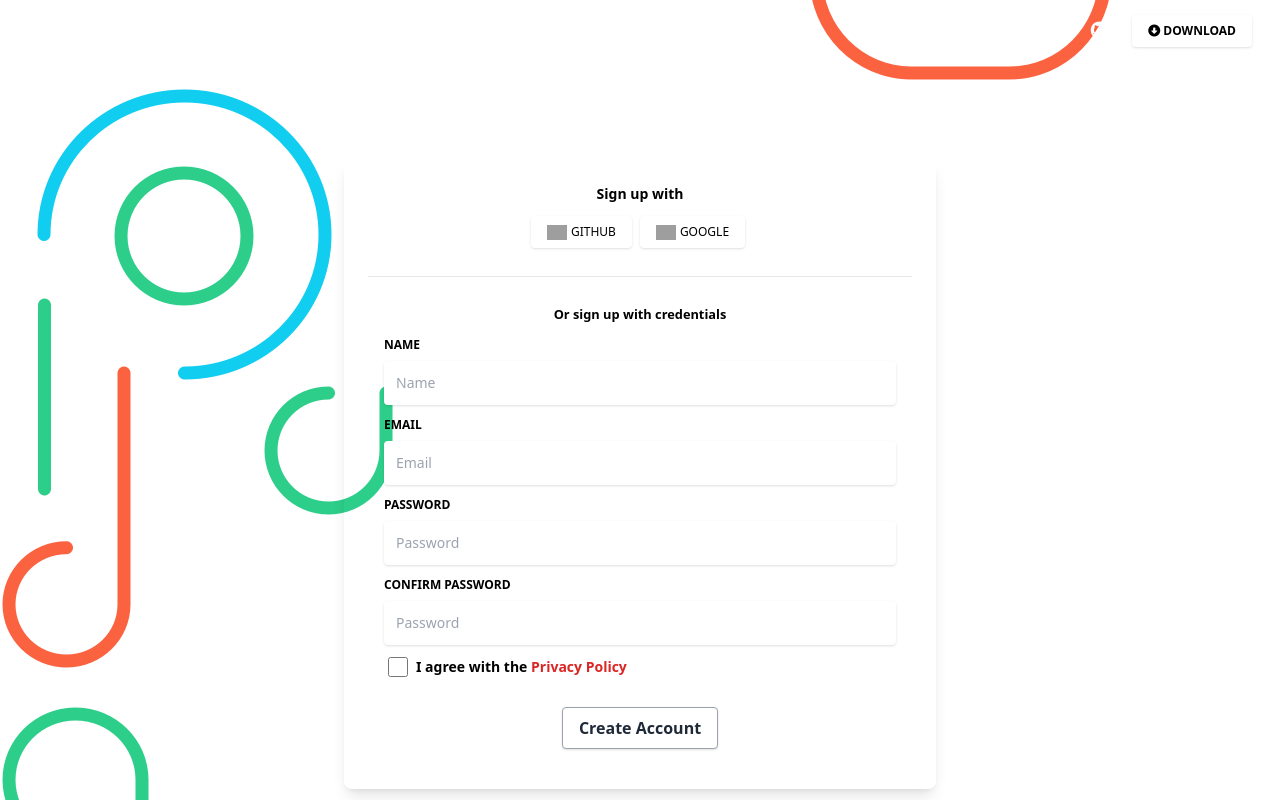
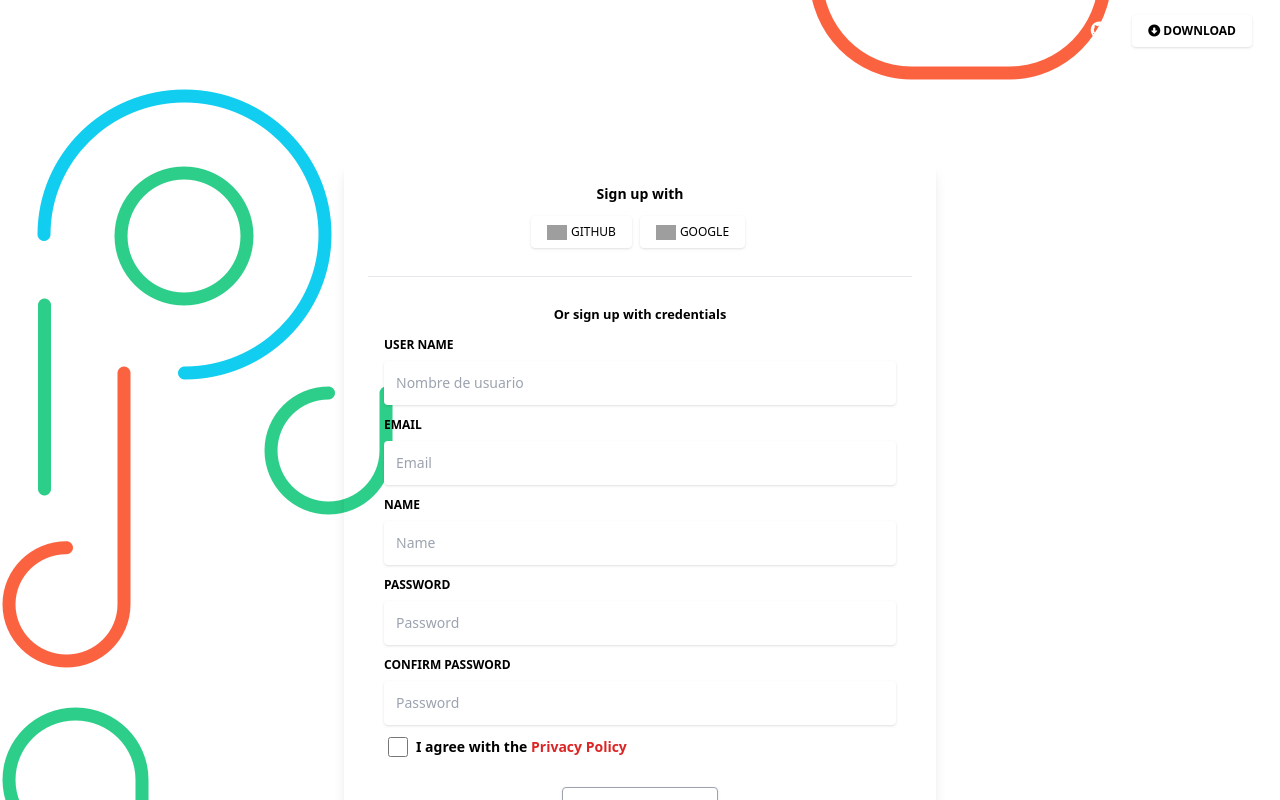
Before and after one commit to charsdel/front-adminigle, an Angular app: page /auth/register in a window 1280 px wide. Shown: the top 800 px of the page. Built offline with nearby package versions, Linux system fonts and the light colour scheme; grey boxes are pictures that could not be loaded; what ngx-pagination would draw is missing.

Commit message:
actualizacion del login para usarlo con user name

```diff
--- a/src/app/services/shared/auth.service.ts
+++ b/src/app/services/shared/auth.service.ts
@@ -4,8 +4,9 @@
 
 
 export class User {
+  username!: String;
+  email!: String;
   name!: String;
-  email!: String;
   password!: String;
   password_confirmation!: String;
 }
@@ -20,6 +21,11 @@
 
 
   constructor(private http: HttpClient) {}
+
+
+  //se hace el proceso de login simultaneo en dos api con el mismo usuario para simular que es una misma
+
+  //registro y login en el api de laravel
   // User registration
   register(user: User): Observable<any> {
     return this.http.post(this.apiUrlRegister, user);
@@ -29,6 +35,10 @@
     return this.http.post<any>(this.apiUrlLogin, user);
   }
 
+
+  //registro y login en el api de worpress
+
+
   /*
   // Access user profile
   profileUser(): Observable<any> {
--- a/src/app/views/auth/login/login.component.html
+++ b/src/app/views/auth/login/login.component.html
@@ -36,13 +36,13 @@
                   class="block uppercase text-blueGray-600 text-xs font-bold mb-2"
                   htmlFor="grid-password"
                 >
-                  Email
+                  username
                 </label>
                 <input
-                    formControlName="email"
-                    type="email"
+                    formControlName="username"
+                    type="text"
                     class="border-0 px-3 py-3 placeholder-blueGray-300 text-blueGray-600 bg-white rounded text-sm shadow focus:outline-none focus:ring w-full ease-linear transition-all duration-150"
-                    placeholder="Email"
+                    placeholder="User Name"
                 />
               </div>
 
--- a/src/app/views/auth/login/login.component.ts
+++ b/src/app/views/auth/login/login.component.ts
@@ -22,7 +22,7 @@
     private authState: AuthStateService
   ) {
     this.loginForm = this.fb.group({
-      email: [],
+      username: [],
       password: [],
     });
   }
--- a/src/app/views/auth/register/register.component.html
+++ b/src/app/views/auth/register/register.component.html
@@ -33,11 +33,14 @@
           <form [formGroup]="registerForm" (ngSubmit)="onSubmit()">
 
             <!-- Errors -->
-            <div *ngIf="errors?.name" class="alert alert-danger mt-3">
-              {{ errors?.name }}
+            <div *ngIf="errors?.username" class="alert alert-danger mt-3">
+              {{ errors?.username }}
             </div>
             <div *ngIf="errors?.email" class="alert alert-danger mt-3">
               {{ errors?.email }}
+            </div>
+            <div *ngIf="errors?.name" class="alert alert-danger mt-3">
+              {{ errors?.name }}
             </div>
             <div *ngIf="errors?.password" class="alert alert-danger mt-3">
               {{ errors?.password }}
@@ -52,13 +55,13 @@
                 class="block uppercase text-blueGray-600 text-xs font-bold mb-2"
                 htmlFor="grid-password"
               >
-                Name
+                User Name
               </label>
               <input
-                formControlName="name"
-                type="email"
+                formControlName="username"
+                type="text"
                 class="border-0 px-3 py-3 placeholder-blueGray-300 text-blueGray-600 bg-white rounded text-sm shadow focus:outline-none focus:ring w-full ease-linear transition-all duration-150"
-                placeholder="Name"
+                placeholder="Nombre de usuario"
               />
             </div>
 
@@ -74,6 +77,21 @@
                 type="email"
                 class="border-0 px-3 py-3 placeholder-blueGray-300 text-blueGray-600 bg-white rounded text-sm shadow focus:outline-none focus:ring w-full ease-linear transition-all duration-150"
                 placeholder="Email"
+              />
+            </div>
+
+            <div class="relative w-full mb-3">
+              <label
+                class="block uppercase text-blueGray-600 text-xs font-bold mb-2"
+                htmlFor="grid-password"
+              >
+                Name
+              </label>
+              <input
+                formControlName="name"
+                type="email"
+                class="border-0 px-3 py-3 placeholder-blueGray-300 text-blueGray-600 bg-white rounded text-sm shadow focus:outline-none focus:ring w-full ease-linear transition-all duration-150"
+                placeholder="Name"
               />
             </div>
 
--- a/src/app/views/auth/register/register.component.ts
+++ b/src/app/views/auth/register/register.component.ts
@@ -19,8 +19,10 @@
     public authService: AuthService
   ) {
     this.registerForm = this.fb.group({
+
+      username: [''],
+      email: [''],
       name: [''],
-      email: [''],
       password: [''],
       password_confirmation: [''],
     });
```
